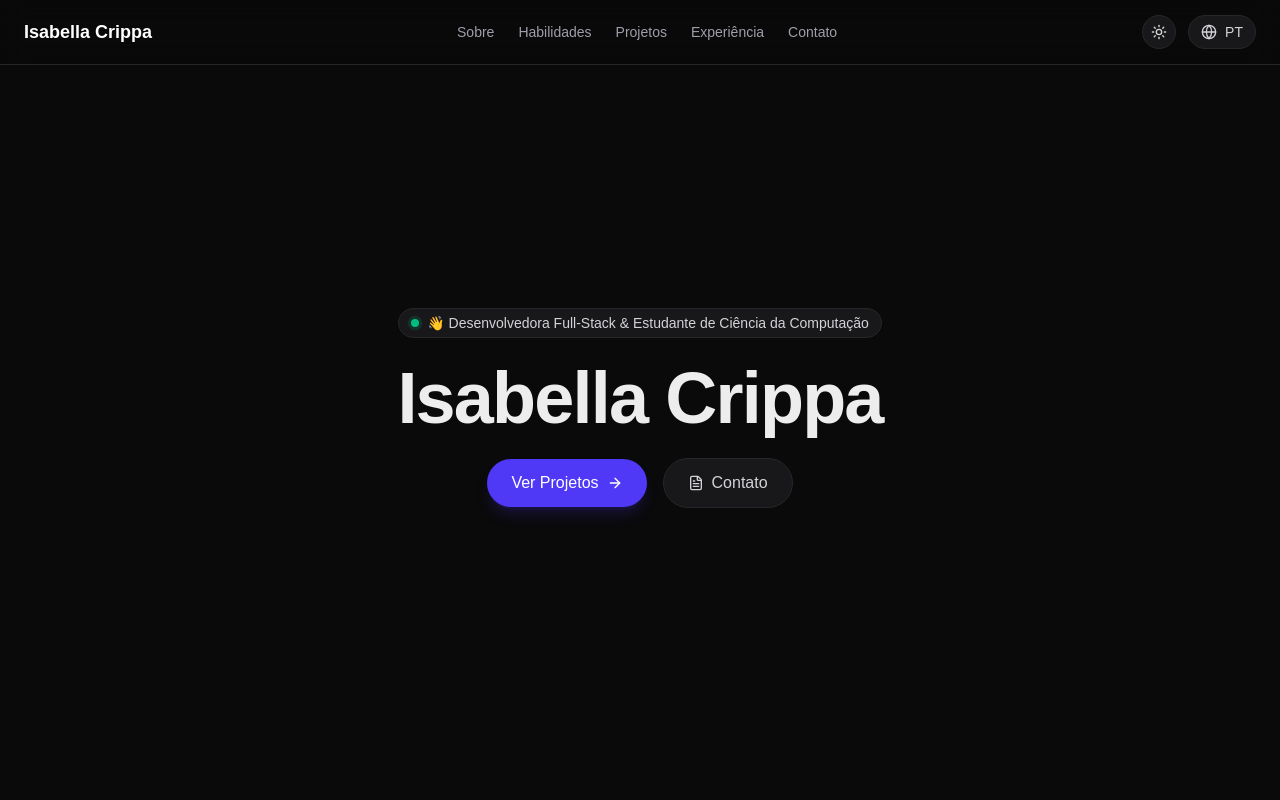
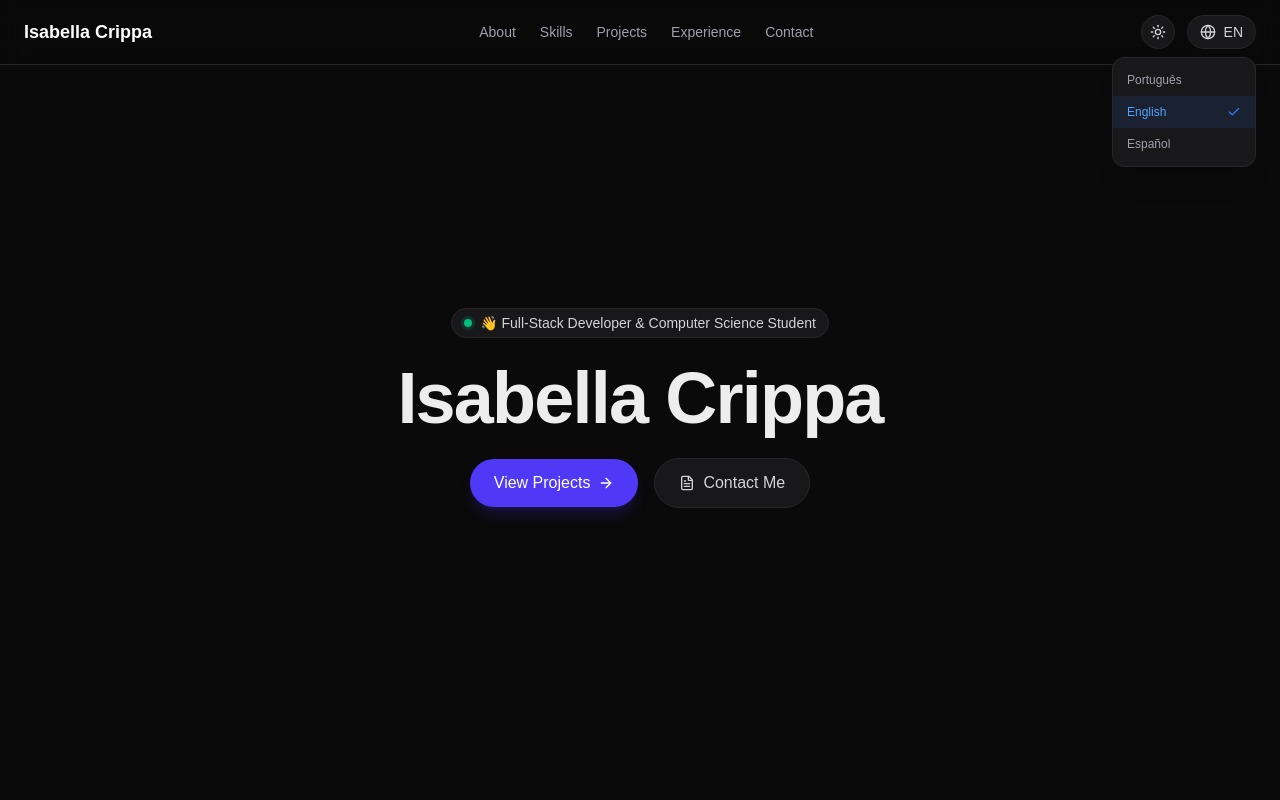
Before and after one commit to IsabellaCrippa/Isabella-s-Portfolio, a Next.js app: page / in a window 1280 px wide. Both pictures are taken after a click on the button "EN". Shown: the top 800 px of the page. Built offline with nearby package versions, Linux system fonts and the light colour scheme.

Commit message:
add a new menu

```diff
--- a/src/app/globals.css
+++ b/src/app/globals.css
@@ -1,6 +1,14 @@
 @import "tailwindcss";
 
 @custom-variant dark (&:where(.dark, .dark *));
+
+@tailwind base;
+@tailwind components;
+@tailwind utilities;
+
+html {
+  scroll-behavior: smooth;
+}
 
 :root {
   --background: #ffffff;
--- a/src/components/Navbar.tsx
+++ b/src/components/Navbar.tsx
@@ -1,12 +1,14 @@
 "use client";
 
 import { useLanguage } from "@/context/LanguageContext";
-import { Globe, Moon, Sun } from "lucide-react";
+import { Globe, Moon, Sun, Check } from "lucide-react";
 import { useEffect, useState } from "react";
+import { motion, AnimatePresence } from "framer-motion";
 
 export default function Navbar() {
     const { language, setLanguage, t } = useLanguage();
     const [isDarkMode, setIsDarkMode] = useState(true);
+    const [isLangOpen, setIsLangOpen] = useState(false);
 
     useEffect(() => {
         if (isDarkMode) {
@@ -16,11 +18,11 @@ export default function Navbar() {
         }
     }, [isDarkMode]);
 
-    const toggleLanguage = () => {
-        if (language === "en") setLanguage("pt");
-        else if (language === "pt") setLanguage("es");
-        else setLanguage("en");
-    };
+    const languages = [
+        { code: "pt", label: "Português" },
+        { code: "en", label: "English" },
+        { code: "es", label: "Español" },
+    ];
 
     return (
         <header className="fixed top-0 left-0 right-0 z-50 bg-white/80 dark:bg-zinc-950/80 backdrop-blur-md border-b border-zinc-200 dark:border-zinc-800 transition-colors">
@@ -44,13 +46,47 @@ export default function Navbar() {
                         {isDarkMode ? <Sun className="w-4 h-4" /> : <Moon className="w-4 h-4" />}
                     </button>
 
+                    <div className="relative">
                         <button
-                        onClick={toggleLanguage}
+                            onClick={() => setIsLangOpen(!isLangOpen)}
                             className="flex items-center gap-2 px-3 py-1.5 rounded-full bg-zinc-100 dark:bg-zinc-900 border border-zinc-200 dark:border-zinc-800 text-sm text-zinc-700 dark:text-zinc-300 hover:text-zinc-900 dark:hover:text-white transition-colors"
                         >
                             <Globe className="w-4 h-4" />
                             <span className="uppercase font-medium">{language}</span>
                         </button>
+
+                        <AnimatePresence>
+                            {isLangOpen && (
+                                <motion.div
+                                    initial={{ opacity: 0, y: 8, scale: 0.95 }}
+                                    animate={{ opacity: 1, y: 0, scale: 1 }}
+                                    exit={{ opacity: 0, y: 8, scale: 0.95 }}
+                                    transition={{ duration: 0.2, ease: "easeOut" }}
+                                    className="absolute right-0 mt-2 w-36 py-1.5 rounded-xl border border-zinc-200 dark:border-zinc-800 bg-white dark:bg-zinc-900 shadow-xl backdrop-blur-md z-50"
+                                >
+                                    {languages.map((lang) => (
+                                        <button
+                                            key={lang.code}
+                                            onClick={() => {
+                                                setLanguage(lang.code as any);
+                                                setIsLangOpen(false);
+                                            }}
+                                            className={`w-full flex items-center justify-between px-3.5 py-2 text-xs font-medium transition-colors ${
+                                                language === lang.code
+                                                    ? "text-blue-600 dark:text-blue-400 bg-blue-50/50 dark:bg-blue-500/10"
+                                                    : "text-zinc-600 dark:text-zinc-400 hover:bg-zinc-100 dark:hover:bg-zinc-800/60 hover:text-zinc-900 dark:hover:text-white"
+                                            }`}
+                                        >
+                                            <span>{lang.label}</span>
+                                            {language === lang.code && (
+                                                <Check className="h-3.5 w-3.5 text-blue-500" />
+                                            )}
+                                        </button>
+                                    ))}
+                                </motion.div>
+                            )}
+                        </AnimatePresence>
+                    </div>
                 </div>
             </div>
         </header>
```
Lines whose indentation alone changed are shown as unchanged.
